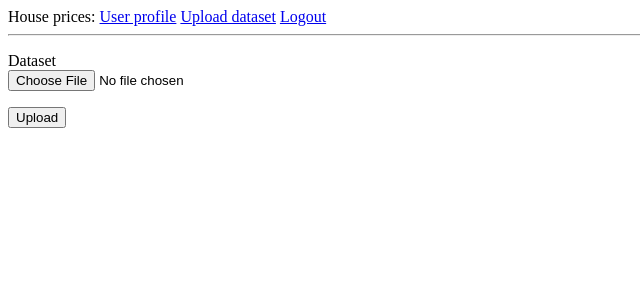
After one commit to egoliuk/house_prices, a Flask app: page /upload_dataset in a window 1280 px wide. The commit adds this page. Shown: the top 300 px of the page, without its empty margins (0-640 px from the left). Run offline with Flask 2, Linux system fonts and the light colour scheme; the visitor is signed in with stand-in values (Sample User, id 1); data comes from the database, SQL or seed files in the repository; some libraries are stand-ins or nearby versions.

Commit message:
Create form to upload dataset from csv file. Save uploaded dataset into "houses" db.

```diff
--- a/app/__init__.py
+++ b/app/__init__.py
@@ -41,4 +41,4 @@ if not app.debug:
         app.logger.setLevel(logging.INFO)
         app.logger.info('House Prices startup')
 
-from app import routes, models, errors
+from app import routes, models, errors, utilities
--- a/app/forms.py
+++ b/app/forms.py
@@ -2,6 +2,7 @@ from flask_wtf import FlaskForm
 from wtforms import StringField, PasswordField, BooleanField, SubmitField
 from wtforms.fields.html5 import EmailField
 from wtforms.validators import ValidationError, DataRequired, Email, EqualTo
+from flask_wtf.file import FileField, FileRequired, FileAllowed
 from app.models import User
 
 class LoginForm(FlaskForm):
@@ -27,3 +28,12 @@ class RegistrationForm(FlaskForm):
         user = User.query.filter_by(email=email.data).first()
         if user is not None:
             raise ValidationError('Please use a different email address.')
+
+# TODO implement form to add one House manually
+# class HouseForm(FlaskForm):
+#     SalePrice = FloatField('Sale Price', default=0.0, validators=[DataRequired()])
+#     submit = SubmitField('Submit')
+
+class UploadDatasetForm(FlaskForm):
+    dataset = FileField(validators=[FileRequired(), FileAllowed(['csv'], 'CSV only!')])
+    submit = SubmitField('Upload')
--- a/app/routes.py
+++ b/app/routes.py
@@ -3,10 +3,13 @@
 from flask import render_template, flash, redirect, request, url_for
 from werkzeug.urls import url_parse
 from app import app, db
-from app.forms import LoginForm, RegistrationForm
+from app.forms import LoginForm, RegistrationForm, UploadDatasetForm
 from flask_login import current_user, login_user, logout_user, login_required
-from app.models import User
+from app.models import User, House
 from datetime import datetime
+from werkzeug.utils import secure_filename
+import os
+from app.utilities import convert_uploaded_csv_to_dataframe
 
 @app.before_request
 def before_request():
@@ -65,3 +68,23 @@ def register():
         flash('Congratulations, you are now a registered user!')
         return redirect(url_for('login'))
     return render_template('register.html', title='Register', form=form)
+
+@app.route('/upload_dataset', methods=['GET', 'POST'])
+@login_required
+def upload_dataset():
+    form = UploadDatasetForm()
+    if form.validate_on_submit():
+        df = convert_uploaded_csv_to_dataframe(request.files)
+        houses = []
+        for index, row in df.iterrows():
+            h = House(MSZoning=row['MSZoning'],
+                      LotArea=row['LotArea'],
+                      SalePrice=row.get('SalePrice', default=0),
+                      user_id=current_user.id)
+            houses.append(h)
+
+        db.session.bulk_save_objects(houses)
+        db.session.commit()
+        return redirect(url_for('index'))
+
+    return render_template('upload_dataset.html', form=form)
--- a/app/templates/main_layout.html
+++ b/app/templates/main_layout.html
@@ -12,6 +12,7 @@
     <div>
         House prices:
         <a href="{{ url_for('profile', user_id=current_user.id) }}">User profile</a>
+        <a href="{{ url_for('upload_dataset') }}">Upload dataset</a>
         {% if current_user.is_anonymous %}
         <a href="{{ url_for('login') }}">Login</a>
         {% else %}
--- /dev/null
+++ b/app/templates/upload_dataset.html
@@ -0,0 +1,15 @@
+{% extends "main_layout.html" %}
+
+{% block content %}
+    <form action="" method="POST" enctype="multipart/form-data">
+        {{ form.hidden_tag() }}
+        <p>
+            {{ form.dataset.label }}<br>
+            {{ form.dataset() }}<br>
+            {% for error in form.dataset.errors %}
+            <span style="color: red;">[{{ error }}]</span>
+            {% endfor %}
+        </p>
+        <p>{{ form.submit() }}</p>
+    </form>
+{% endblock %}
```
Also changed, not shown: app/utilities.py (added, +7 -0 lines).
